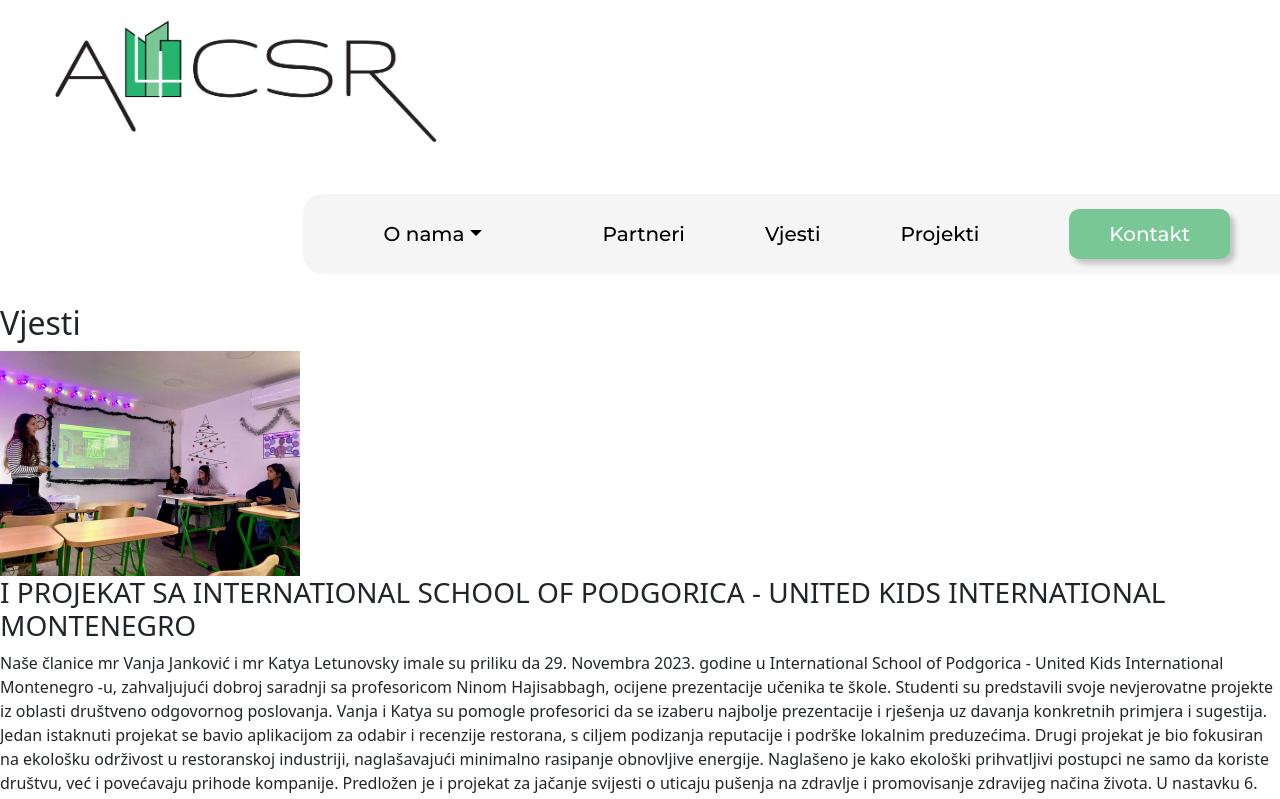
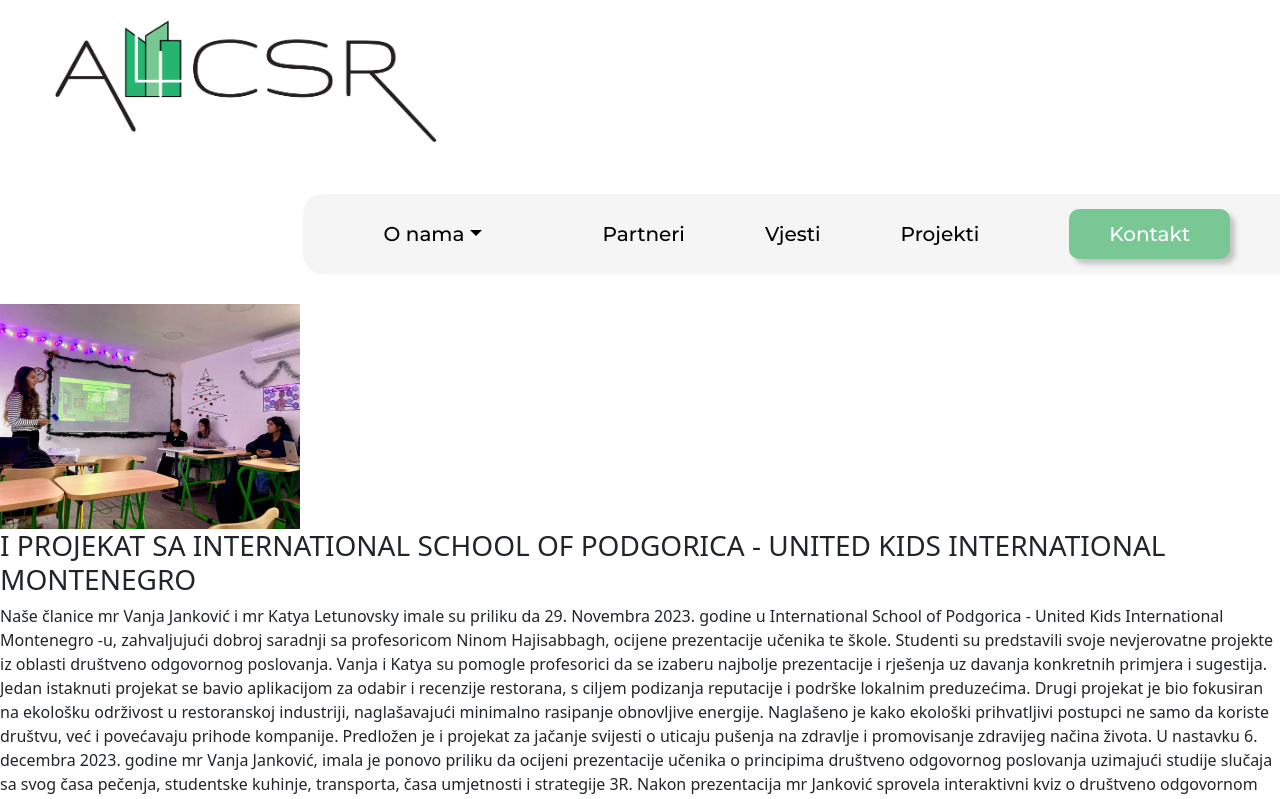
Before and after one commit to mmarakesh/a4csr, a React (Create React App) app: page /vjesti in a window 1280 px wide. Shown: the top 799 px of the page. Built offline with nearby package versions, Linux system fonts and the light colour scheme; a web font is replaced by a local one.

Commit message:
fixed bug

```diff
--- a/src/Components/Vjesti/Vjesti.js
+++ b/src/Components/Vjesti/Vjesti.js
@@ -3,7 +3,6 @@ import vjestiList from "./vjestiList";
 function Vjesti() {
     return(
         <div>
-            <h2>Vjesti</h2>
             {vjestiList.map(element => {
                 const {id, img, title, description, city, date, link} = element
                 return(
```
